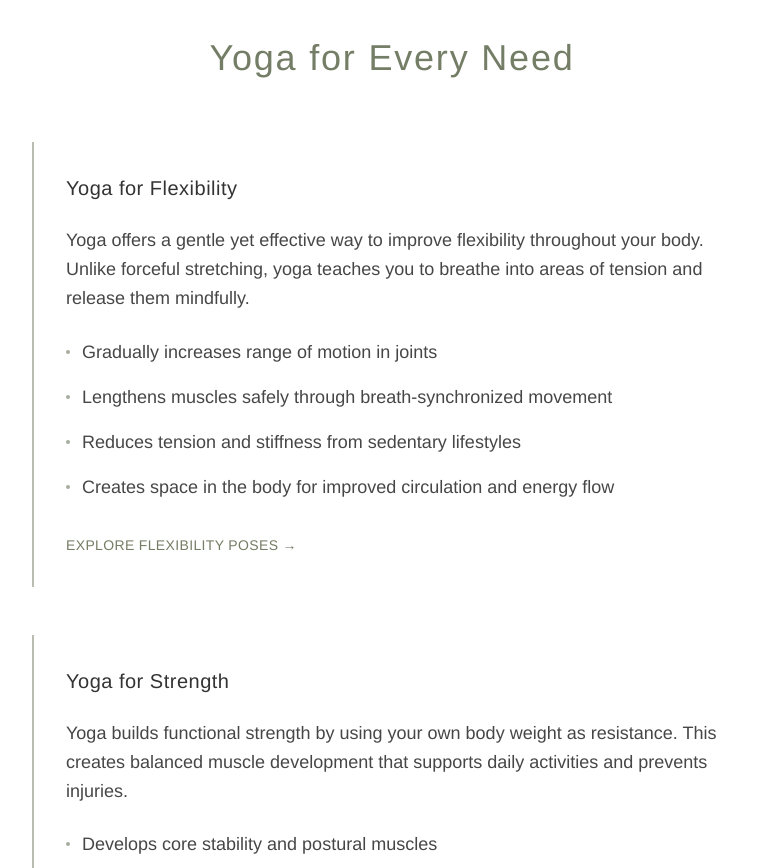
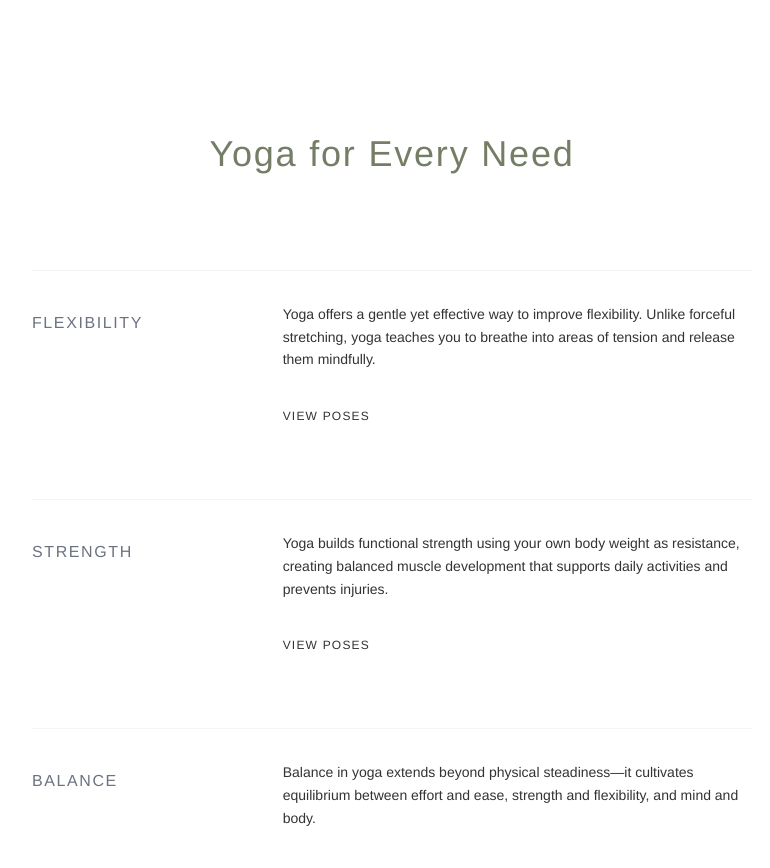
Before and after one commit to samanthacabrera/yoga-library, a React (Vite) app: page / in a window 1280 px wide. Shown: the part 8160-9028 px from the top of the page, without its empty margins (248-1018 px from the left). Built offline with nearby package versions, Linux system fonts and the light colour scheme.

Commit message:
update styling for yoga for every need

```diff
--- a/src/components/Home.jsx
+++ b/src/components/Home.jsx
@@ -294,7 +294,7 @@ const Home = () => {
                 variants={{ hidden: { opacity: 0, y: 50 }, visible: { opacity: 1, y: 0, transition: { duration: 1 } } }}
               >
                 <div className="flex items-center justify-center mb-8">
-                  <h2 className="text-3xl md:text-4xl tracking-wider font-light">Deepen Your Understanding</h2>
+                  <h2 className="text-3xl md:text-4xl tracking-wider">Deepen Your Understanding</h2>
                 </div>
                 <p className="text-lg text-gray-600 max-w-2xl mx-auto">
                   Explore these essential guides to discover the rich history and transformative philosophy of yoga.
@@ -340,130 +340,74 @@ const Home = () => {
             </div>
           </motion.div>
 
-        {/* Yoga For Every Need */}
+          {/* Yoga For Every Need  */}
           <motion.div
-          initial={{ opacity: 0 }}
-          whileInView={{ opacity: 1 }}
-          viewport={{ once: false, amount: 0.1 }}
-          transition={{ duration: 1.5 }}
-          className="space-y-28 py-24"
+            initial={{ opacity: 0, y: 50 }}
+            whileInView={{ opacity: 1, y: 0 }}
+            viewport={{ once: false, amount: 0.2 }}
+            transition={{ duration: 1 }}
+            className="py-24 max-w-4xl mx-auto px-6"
           >
-          <div>
-            <h2 className="text-2xl md:text-4xl mb-16 text-center tracking-wider">
+            <h2 className="text-center my-24 text-3xl md:text-4xl tracking-wider">
               Yoga for Every Need
             </h2>
 
-            <div className="flex flex-col space-y-12 max-w-6xl mx-auto px-6">
-              <motion.div
-                initial={{ opacity: 0, y: 20 }}
-                whileInView={{ opacity: 1, y: 0 }}
-                viewport={{ once: false, amount: 0.1 }}
-                transition={{ duration: 1.5 }}
-                className="flex flex-col p-8 border-l-2 border-moss/50 h-full"
+            <div className="space-y-16">
+              {/* Flexibility */}
+              <div className="grid grid-cols-1 md:grid-cols-3 gap-8 border-t border-gray-100 pt-8 hover:scale-[102%] transition ease-in-out duration-500">
+                <h3 className="text-md font-light uppercase tracking-widest text-gray-500">
+                  Flexibility
+                </h3>
+                <div className="md:col-span-2">
+                  <p className="mb-6 text-sm leading-relaxed">
+                    Yoga offers a gentle yet effective way to improve flexibility. Unlike forceful stretching,
+                    yoga teaches you to breathe into areas of tension and release them mindfully.
+                  </p>
+                  <a
+                    href="/poses/benefit/improve-flexibility"
+                    className="text-xs uppercase tracking-widest hover:text-moss transition duration-300"
                   >
-                <h3 className="text-xl mb-6 font-light tracking-wide">Yoga for Flexibility</h3>
-                <p className="text-lg leading-relaxed opacity-90 mb-6">
-                  Yoga offers a gentle yet effective way to improve flexibility throughout your body. Unlike forceful stretching, yoga teaches you to breathe into areas of tension and release them mindfully.
+                    View poses
+                  </a>
+                </div>
+              </div>
+
+              {/* Strength */}
+              <div className="grid grid-cols-1 md:grid-cols-3 gap-8 border-t border-gray-100 pt-8 hover:scale-[102%] transition ease-in-out duration-500">
+                <h3 className="text-md font-light uppercase tracking-widest text-gray-500">
+                  Strength
+                </h3>
+                <div className="md:col-span-2">
+                  <p className="mb-6 text-sm leading-relaxed">
+                    Yoga builds functional strength using your own body weight as resistance, creating
+                    balanced muscle development that supports daily activities and prevents injuries.
                   </p>
-                <ul className="text-lg leading-relaxed space-y-4 opacity-90 mb-8">
-                  <li className="flex items-start">
-                    <span className="inline-block w-1 h-1 rounded-full bg-moss/70 mt-3 mr-3"></span>
-                    Gradually increases range of motion in joints
-                  </li>
-                  <li className="flex items-start">
-                    <span className="inline-block w-1 h-1 rounded-full bg-moss/70 mt-3 mr-3"></span>
-                    Lengthens muscles safely through breath-synchronized movement
-                  </li>
-                  <li className="flex items-start">
-                    <span className="inline-block w-1 h-1 rounded-full bg-moss/70 mt-3 mr-3"></span>
-                    Reduces tension and stiffness from sedentary lifestyles
-                  </li>
-                  <li className="flex items-start">
-                    <span className="inline-block w-1 h-1 rounded-full bg-moss/70 mt-3 mr-3"></span>
-                    Creates space in the body for improved circulation and energy flow
-                  </li>
-                </ul>
-                <Link
-                  to="/poses/benefit/improve%20flexibility"
-                  className="mt-auto inline-block text-moss hover:text-moss/80 transition-colors duration-300 tracking-wide uppercase text-sm"
+                  <a
+                    href="/poses/benefit/build-strength"
+                    className="text-xs uppercase tracking-widest hover:text-moss transition duration-300"
                   >
-                  Explore Flexibility Poses →
-                </Link>
-              </motion.div>
+                    View poses
+                  </a>
+                </div>
+              </div>
 
-              <motion.div
-                initial={{ opacity: 0, y: 20 }}
-                whileInView={{ opacity: 1, y: 0 }}
-                viewport={{ once: false, amount: 0.1 }}
-                transition={{ duration: 1.5, delay: 0.2 }}
-                className="flex flex-col p-8 border-l-2 border-moss/50 h-full"
+              {/* Balance */}
+              <div className="grid grid-cols-1 md:grid-cols-3 gap-8 border-t border-gray-100 pt-8 hover:scale-[102%] transition ease-in-out duration-500">
+                <h3 className="text-md font-light uppercase tracking-widest text-gray-500">
+                  Balance
+                </h3>
+                <div className="md:col-span-2">
+                  <p className="mb-6 text-sm leading-relaxed">
+                    Balance in yoga extends beyond physical steadiness—it cultivates equilibrium
+                    between effort and ease, strength and flexibility, and mind and body.
+                  </p>
+                  <a
+                    href="/poses/benefit/improve-balance"
+                    className="text-xs uppercase tracking-widest hover:text-moss transition duration-300"
                   >
-                <h3 className="text-xl mb-6 font-light tracking-wide">Yoga for Strength</h3>
-                <p className="text-lg leading-relaxed opacity-90 mb-6">
-                  Yoga builds functional strength by using your own body weight as resistance. This creates balanced muscle development that supports daily activities and prevents injuries.
-                </p>
-                <ul className="text-lg leading-relaxed space-y-4 opacity-90 mb-8">
-                  <li className="flex items-start">
-                    <span className="inline-block w-1 h-1 rounded-full bg-moss/70 mt-3 mr-3"></span>
-                    Develops core stability and postural muscles
-                  </li>
-                  <li className="flex items-start">
-                    <span className="inline-block w-1 h-1 rounded-full bg-moss/70 mt-3 mr-3"></span>
-                    Builds isometric strength through holding poses
-                  </li>
-                  <li className="flex items-start">
-                    <span className="inline-block w-1 h-1 rounded-full bg-moss/70 mt-3 mr-3"></span>
-                    Strengthens oft-neglected muscle groups for whole-body conditioning
-                  </li>
-                  <li className="flex items-start">
-                    <span className="inline-block w-1 h-1 rounded-full bg-moss/70 mt-3 mr-3"></span>
-                    Improves muscle endurance through flowing sequences
-                  </li>
-                </ul>
-                <Link
-                  to="/poses/benefit/build%20strength"
-                  className="mt-auto inline-block text-moss hover:text-moss/80 transition-colors duration-300 tracking-wide uppercase text-sm"
-                >
-                  Explore Strength Poses →
-                </Link>
-              </motion.div>
-
-              <motion.div
-                initial={{ opacity: 0, y: 20 }}
-                whileInView={{ opacity: 1, y: 0 }}
-                viewport={{ once: false, amount: 0.1 }}
-                transition={{ duration: 1.5, delay: 0.4 }}
-                className="flex flex-col p-8 border-l-2 border-moss/50 h-full"
-              >
-                <h3 className="text-xl mb-6 font-light tracking-wide">Yoga for Balance</h3>
-                <p className="text-lg leading-relaxed opacity-90 mb-6">
-                  Balance in yoga extends beyond physical steadiness—it cultivates equilibrium between effort and ease, strength and flexibility, and mind and body.
-                </p>
-                <ul className="text-lg leading-relaxed space-y-4 opacity-90 mb-8">
-                  <li className="flex items-start">
-                    <span className="inline-block w-1 h-1 rounded-full bg-moss/70 mt-3 mr-3"></span>
-                    Enhances proprioception and body awareness
-                  </li>
-                  <li className="flex items-start">
-                    <span className="inline-block w-1 h-1 rounded-full bg-moss/70 mt-3 mr-3"></span>
-                    Strengthens stabilizing muscles often underutilized in daily life
-                  </li>
-                  <li className="flex items-start">
-                    <span className="inline-block w-1 h-1 rounded-full bg-moss/70 mt-3 mr-3"></span>
-                    Improves focus and concentration through mindful practice
-                  </li>
-                  <li className="flex items-start">
-                    <span className="inline-block w-1 h-1 rounded-full bg-moss/70 mt-3 mr-3"></span>
-                    Creates a centered foundation for all other movement practices
-                  </li>
-                </ul>
-                <Link
-                  to="/poses/benefit/improve%20balance"
-                  className="mt-auto inline-block text-moss hover:text-moss/80 transition-colors duration-300 tracking-wide uppercase text-sm"
-                >
-                  Explore Balance Poses →
-                </Link>
-              </motion.div>
+                    View poses
+                  </a>
+                </div>
               </div>
             </div>
           </motion.div>
@@ -474,7 +418,7 @@ const Home = () => {
             whileInView={{ opacity: 1, y: 0 }}
             viewport={{ once: false, amount: 0.2 }}
             transition={{ duration: 0.8, ease: "easeOut" }}
-            className="flex flex-col justify-center items-center text-center space-y-8 py-20 px-6 md:px-12 lg:px-24 bg-moss/10 border-t border-b border-moss/20"
+            className="flex flex-col justify-center items-center text-center space-y-8 py-20 px-6 md:px-12 lg:px-24 bg-moss/10"
           >
             <h2 className="text-3xl md:text-5xl font-light text-center tracking-widest">
               Explore My Column
```
Lines whose indentation alone changed are shown as unchanged.
